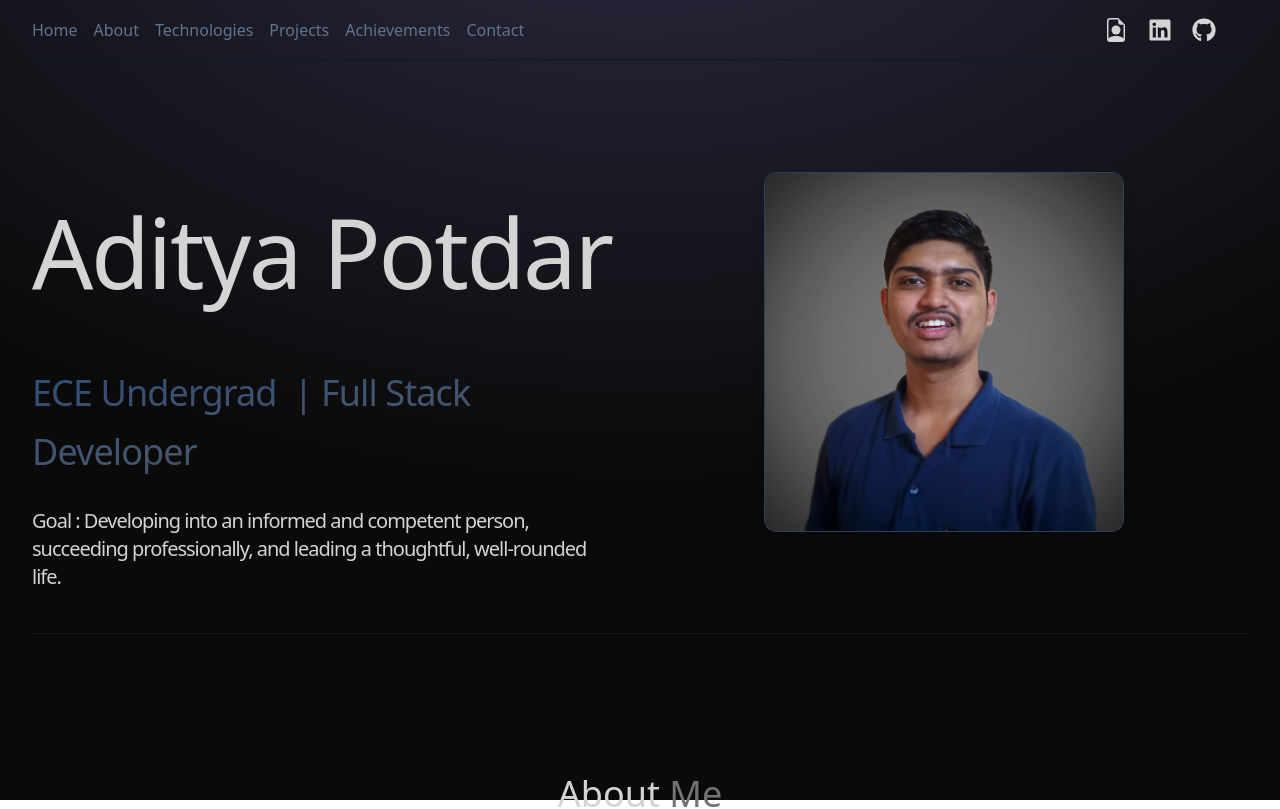
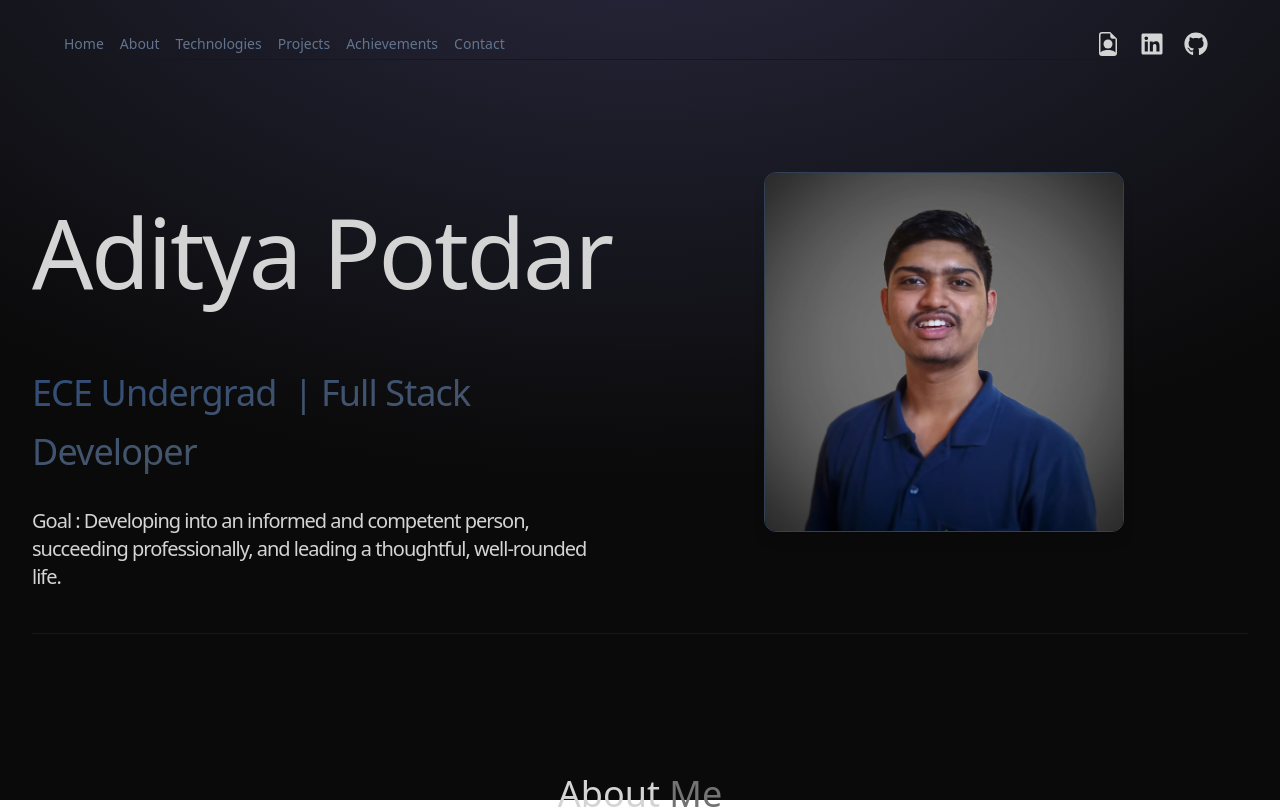
Before and after one commit to adityaa2404/my-portfolio, a React (Vite) app: page / in a window 1280 px wide. Shown: the top 809 px of the page. Built offline with nearby package versions, Linux system fonts and the light colour scheme.

Commit message:
fix Nav Responsiveness

```diff
--- a/src/components/Navbar.jsx
+++ b/src/components/Navbar.jsx
@@ -1,43 +1,43 @@
+import React, { useState } from "react";
 import { BsFileEarmarkPerson } from "react-icons/bs";
+import { FaLinkedin, FaGithub, FaBars, FaTimes } from "react-icons/fa";
 
-import React from "react";
-import logo from "../assets/logo.png"
+function Navbar() {
+  const [isOpen, setIsOpen] = useState(false);
 
-//ibelick.com
+  return (
+    <nav className="mb-20 mt-0.8 py-6 h-[60px] w-full border-b border-slate-900">
+      <div className="flex items-center justify-between px-4 md:px-8">
+        {/* Hamburger for Mobile */}
+        <div className="md:hidden text-2xl text-slate-500" onClick={() => setIsOpen(!isOpen)}>
+          {isOpen ? <FaTimes /> : <FaBars />}
+        </div>
 
-import { FaLinkedin, FaGithub} from "react-icons/fa";
-import Untitled from '../assets/Untitled.png'
-function Navbar(){
-    return (
-        <nav className="mb-20 mt-0.8 flex items-center justify-between py-6 h-[60px] w-full border-b border-slate-900">
-            <div className="flex gap-4 items-center text-slate-500 ">
-                 <a href="#home">Home</a>
-                 <a href="#About">About</a>
-                 <a href="#tech">Technologies</a>
-                 <a href="#Projects">Projects</a>
-                 <a href="#achievements">Achievements</a>
-                 <a href="#contact">Contact</a>
+        {/* Nav Links */}
+        <div className={`flex-col md:flex-row gap-4 items-center text-slate-500 text-sm md:flex ${isOpen ? 'flex' : 'hidden'} md:gap-4`}>
+          <a href="#home" className="block py-1">Home</a>
+          <a href="#About" className="block py-1">About</a>
+          <a href="#tech" className="block py-1">Technologies</a>
+          <a href="#Projects" className="block py-1">Projects</a>
+          <a href="#achievements" className="block py-1">Achievements</a>
+          <a href="#contact" className="block py-1">Contact</a>
+        </div>
 
-            </div>
-            <div className="Social flex items-center justify-center gap-5 m-8 text-2xl">
-
-                <a href="https://drive.google.com/file/d/1wDTDb43_7EkKT1ne94cMfBTDqQ_HnKcL/view?usp=drive_link" target="_blank" rel="noopener noreferrer">
-                   <BsFileEarmarkPerson className="text-2xl" />
-                </a>
-
-                <a href="www.linkedin.com/in/adityapotdar24" target="_blank" rel="noopener noreferrer">
-                    <FaLinkedin/>
-                </a>
-
-
-                <a href="https://github.com/adityaa2404" target="_blank" rel="noopener noreferrer">
-                    <FaGithub/>
-                </a>
-
-
-            </div>
-        </nav>
-    );
+        {/* Social Icons */}
+        <div className="Social hidden md:flex items-center justify-center gap-5 text-2xl m-2">
+          <a href="https://drive.google.com/file/d/1wDTDb43_7EkKT1ne94cMfBTDqQ_HnKcL/view?usp=drive_link" target="_blank" rel="noopener noreferrer">
+            <BsFileEarmarkPerson />
+          </a>
+          <a href="https://linkedin.com/in/adityapotdar24" target="_blank" rel="noopener noreferrer">
+            <FaLinkedin />
+          </a>
+          <a href="https://github.com/adityaa2404" target="_blank" rel="noopener noreferrer">
+            <FaGithub />
+          </a>
+        </div>
+      </div>
+    </nav>
+  );
 }
 
 export default Navbar;
```
Also changed, not shown: 1 other file (tests, documents, lock files or other folders).
